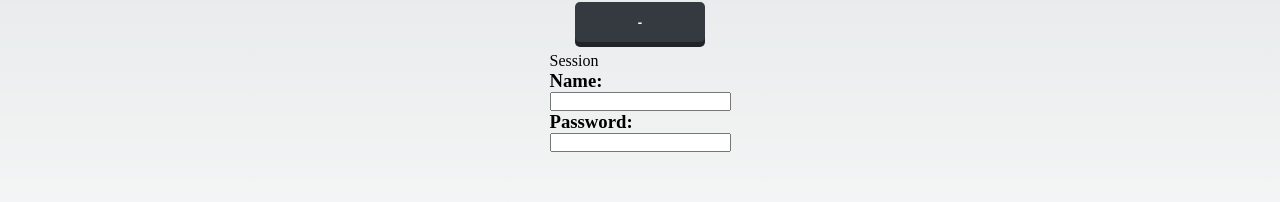
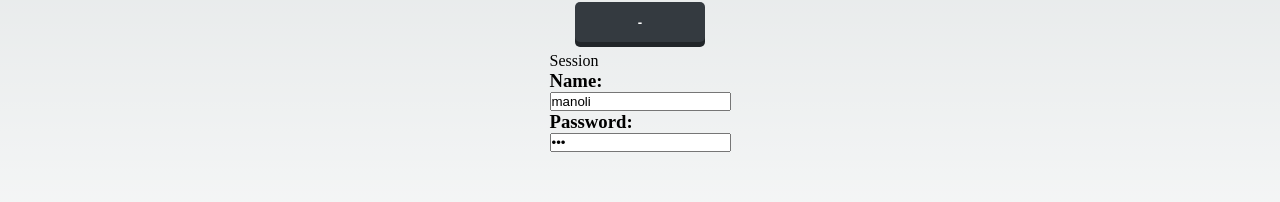
Before and after one commit to Aluonam/pt_080224, a Next.js app: page / in a window 1280 px wide. Shown: the part 376-578 px from the top of the page. Built offline with nearby package versions, Linux system fonts and the light colour scheme.

Commit message:
feat: insert input value

```diff
--- a/components/session/Session.jsx
+++ b/components/session/Session.jsx
@@ -3,15 +3,16 @@ import React, { useState } from 'react'
 export const Session = () => {
 
     const [user, setUser] = useState({
-        userName: '',
-        userPass: ''
+        userName: 'manoli',
+        userPass: '123'
     })
   return (
     <div>Session
+
         <h3>Name:</h3>
-        <input type='text'></input>
+        <input type='text' value={user.userName}></input>
         <h3>Password:</h3>
-        <input type='password'></input>
+        <input type='password' value={user.userPass}></input>
     </div>
   )
 }
```
